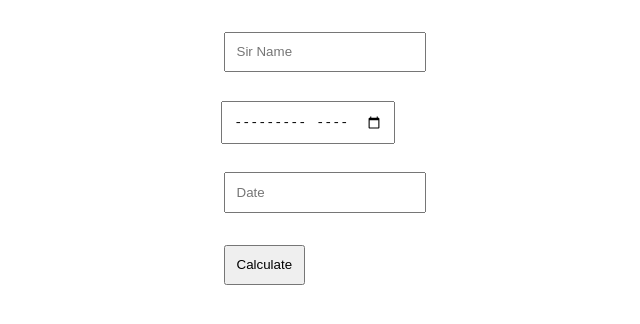
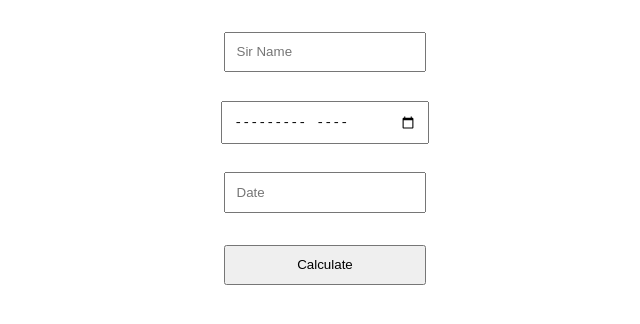
Before and after one commit to barasami/Age-calculator, a website: page index.html in a window 1280 px wide. Shown: the part 262-586 px from the top of the page, without its empty margins (315-955 px from the left). Drawn offline with Linux system fonts and the light colour scheme.

Commit message:
fixed page

```diff
--- a/index.css
+++ b/index.css
@@ -8,6 +8,8 @@
     align-items: center;
     justify-content: center;
     height: 100vh;
+    margin-left: 20%;
+    margin-right: 20%;
 }
 .forms{
     margin-top: 15%;
@@ -15,27 +17,42 @@
     align-items: center;
     justify-content: center;
     position: fixed;
+
 }
 .sirname{
     padding: 1em;
+    width: 100%;
+    justify-content: stretch;
 }
 .month{
     padding: 1em;
+    width: 100%;
+    justify-content: stretch;
 }
 .day{
     padding: 1em;
+    width: 100%;
+    justify-content: stretch;
 }
 .sir{
     padding: .8em;
+    width: 100%;
+    justify-content: stretch;
 }
 .month{
     padding: .8em;
+    width: 100%;
+    justify-content: stretch;
 }
 .btn{
     padding: .8em;
+    width: 100%;
+    justify-content: stretch;
 }
 .date{
     padding: .8em;
+    width: 100%;
+    justify-content: stretch;
 }
 
 .heading{
```
